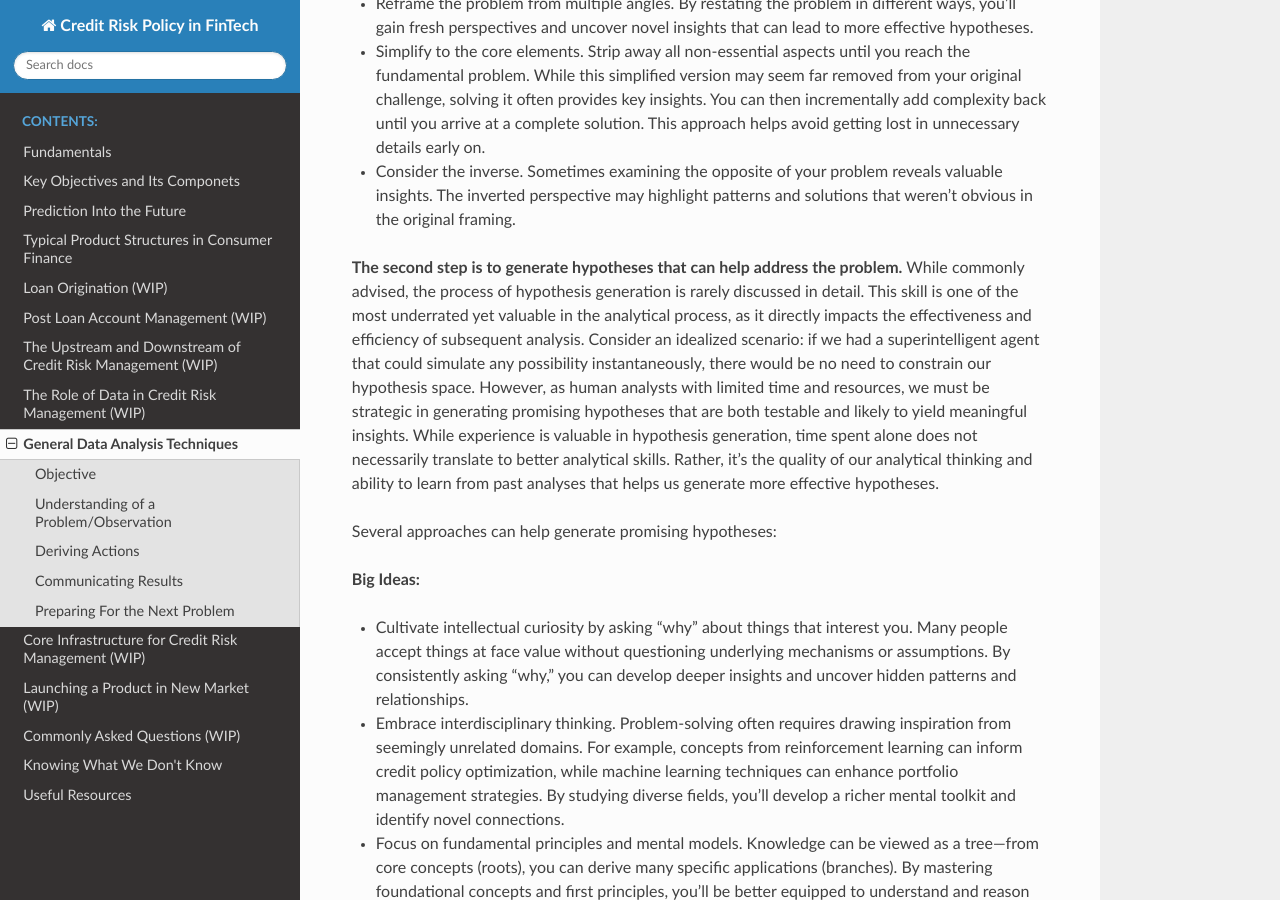
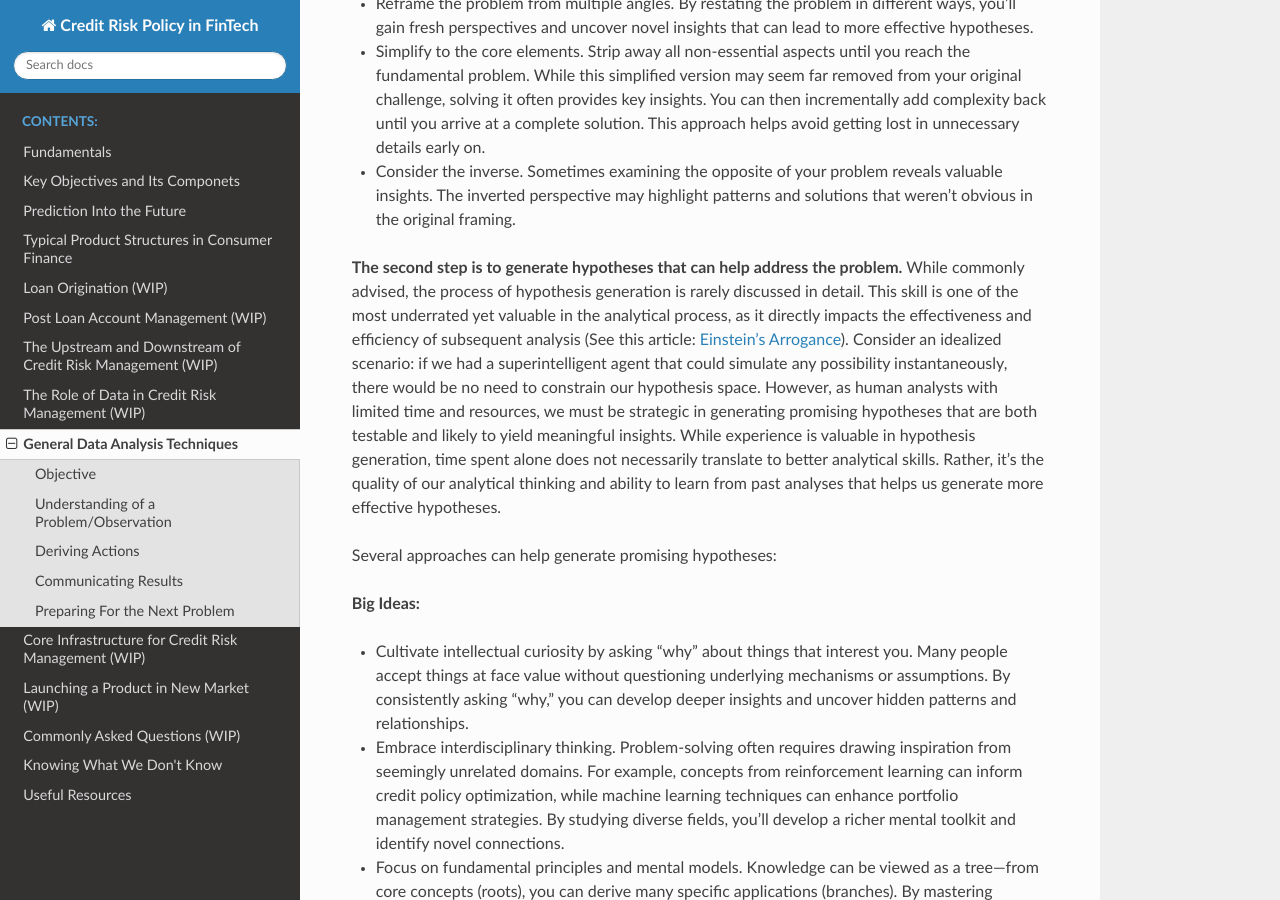
Before and after one commit to kychanbp/credit_risk_mgmt_fintech, a Sphinx documentation site: the page built from docs/source/data_analysis.md, in a window 1280 px wide and 900 px high, scrolled down 1120 px. Built offline with Sphinx 7.4.7 and the Read the Docs theme 3.1.0, drawn with Linux system fonts in a browser that asks for light colours.

Commit message:
added link

```diff
--- a/docs/source/data_analysis.md
+++ b/docs/source/data_analysis.md
@@ -33,7 +33,7 @@ Here are several powerful techniques to deepen your understanding of the problem
 
 - Consider the inverse. Sometimes examining the opposite of your problem reveals valuable insights. The inverted perspective may highlight patterns and solutions that weren't obvious in the original framing.
 
-**The second step is to generate hypotheses that can help address the problem.** While commonly advised, the process of hypothesis generation is rarely discussed in detail. This skill is one of the most underrated yet valuable in the analytical process, as it directly impacts the effectiveness and efficiency of subsequent analysis. Consider an idealized scenario: if we had a superintelligent agent that could simulate any possibility instantaneously, there would be no need to constrain our hypothesis space. However, as human analysts with limited time and resources, we must be strategic in generating promising hypotheses that are both testable and likely to yield meaningful insights. While experience is valuable in hypothesis generation, time spent alone does not necessarily translate to better analytical skills. Rather, it's the quality of our analytical thinking and ability to learn from past analyses that helps us generate more effective hypotheses.
+**The second step is to generate hypotheses that can help address the problem.** While commonly advised, the process of hypothesis generation is rarely discussed in detail. This skill is one of the most underrated yet valuable in the analytical process, as it directly impacts the effectiveness and efficiency of subsequent analysis (See this article: [Einstein's Arrogance](https://www.lesswrong.com/posts/MwQRucYo6BZZwjKE7/einstein-s-arrogance)). Consider an idealized scenario: if we had a superintelligent agent that could simulate any possibility instantaneously, there would be no need to constrain our hypothesis space. However, as human analysts with limited time and resources, we must be strategic in generating promising hypotheses that are both testable and likely to yield meaningful insights. While experience is valuable in hypothesis generation, time spent alone does not necessarily translate to better analytical skills. Rather, it's the quality of our analytical thinking and ability to learn from past analyses that helps us generate more effective hypotheses.
 
 Several approaches can help generate promising hypotheses:
 
```
